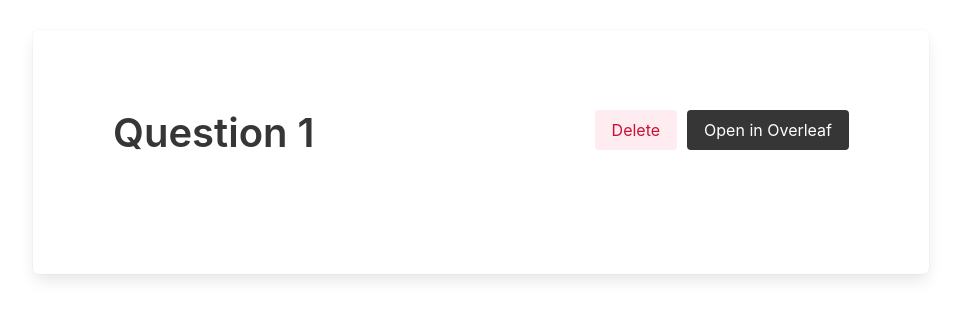
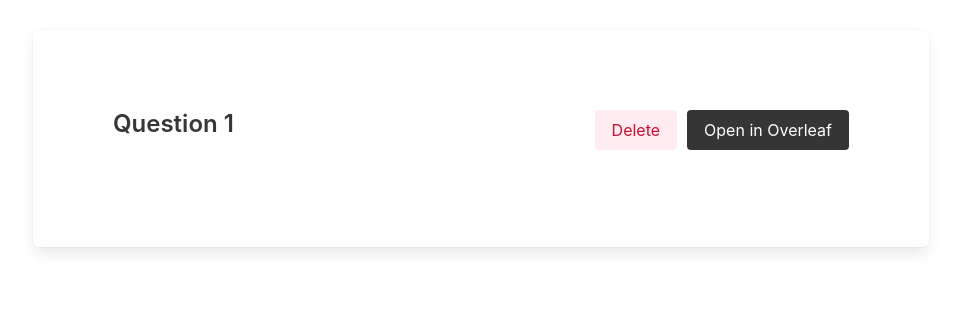
Before and after one commit to kavishsathia/tau, a Flask app: template templates/contributions.html in a window 1280 px wide. Shown: the part 75-394 px from the top of the page, without its empty margins (159-1120 px from the left). Run offline with Flask 2, Linux system fonts and the light colour scheme; the template is opened without the code that fills it: most values are stand-ins (such as "Sample title", 1, 10 or a date in 2020); some libraries are stand-ins or nearby versions.

Commit message:
forty-third

```diff
--- a/main.py
+++ b/main.py
@@ -44,7 +44,7 @@ def resultsPage():
     regex = r".*"
     search = request.form['search'].strip().split(" ")
     data = ()
-    string = "SELECT * from Question WHERE "
+    string = "SELECT * from Question WHERE status = 'Success' AND "
     query = ""
     substring = 0
     while substring < len(search) and search[substring] not in ["-t", "-d", "-y"]:
--- a/templates/contributions.html
+++ b/templates/contributions.html
@@ -33,7 +33,6 @@
             width: 70%;
         }
         @media only screen and (max-width: 850px) {
-
             .grid {
                 width: 100%;
                 grid-template-columns: 1fr;
@@ -96,7 +95,7 @@
               display: flex;
               margin-bottom: 15px;
             }
-        .start {
+        .start-error {
               justify-self: start;
               margin-bottom: 15px;
             }
@@ -193,8 +192,7 @@
         <div class="box grid">
             <div class="margintitle">
                 <div class="start-error">
-                    <h1 class="laptop title is-2">Question {{ hash[0] }}</h1>
-                    <h1 class="mobile title is-4">Question {{ hash[0] }}</h1>
+                    <h1 class="title is-4">Question {{ hash[0] }}</h1>
                     {% if hash[7] == "Error" %}
                     <h1 class="laptop subtitle is-6">There was an error in the compilation of your TeX file. <a href="/static/{{ hash[5] }}.log">View the logs.</a></h1>
                     <h1 class="mobile subtitle is-7">There was an error in the compilation of your TeX file. <a href="/static/{{ hash[5] }}.log">View the logs.</a></h1>
--- a/templates/results.html
+++ b/templates/results.html
@@ -29,7 +29,7 @@
             grid-template-columns: 1fr;
             width: 70%;
         }
-                .widthSetter {
+        .widthSetter {
             width: 45%;
         }
         @media only screen and (max-width: 850px) {
@@ -192,8 +192,7 @@
         <div class="box grid">
             <div class="margintitle">
                 <div class="start">
-                    <h1 class="laptop title is-2">Question {{ hash[0] }}</h1>
-                    <h1 class="mobile title is-4">Question {{ hash[0] }}</h1>
+                    <h1 class="title is-4">Question {{ hash[0] }}</h1>
                 </div>
                 <a href="https://www.overleaf.com/docs?snip_uri=http://ec2-54-169-42-44.ap-southeast-1.compute.amazonaws.com:5003/static/{{ hash[5] }}.tex" class="end">
                     <button class="laptop button is-dark ">Open in Overleaf</button>
```
